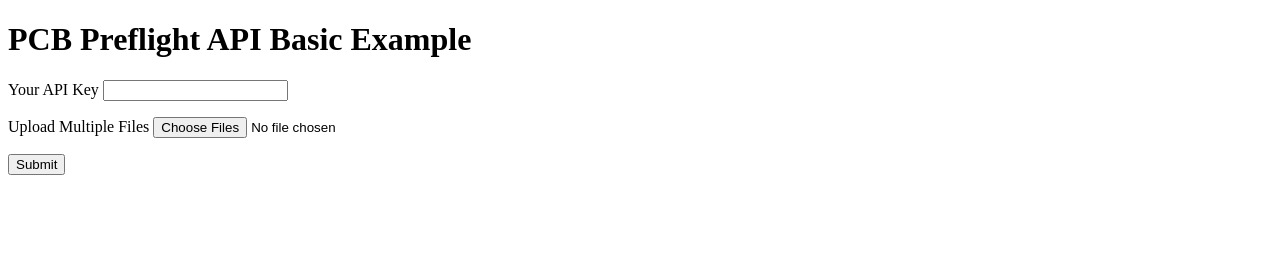
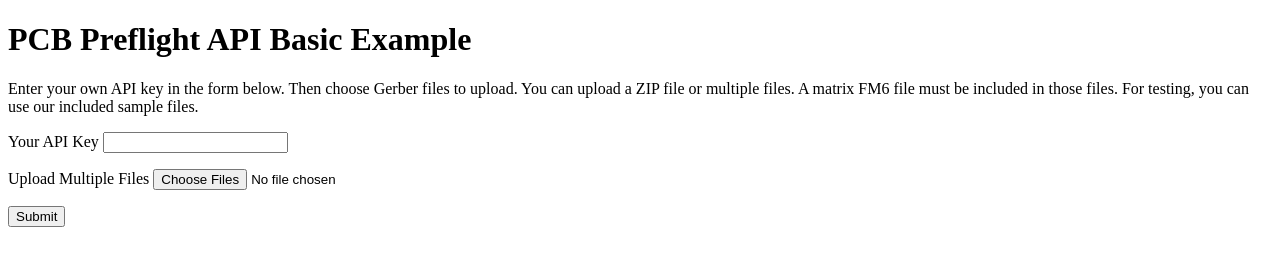
Before and after one commit to NumericalInnovations/pcbpreflight-examples, a plain HTML site: page 01_basic/index.html in a window 1280 px wide. Drawn offline with Linux system fonts and the light colour scheme.

Commit message:
Fix instructions.

```diff
--- a/01_basic/index.html
+++ b/01_basic/index.html
@@ -8,6 +8,13 @@
   <body>
 
     <h1>PCB Preflight API Basic Example</h1>
+    <p>
+      Enter your own API key in the form below.
+      Then choose Gerber files to upload.
+      You can upload a ZIP file or multiple files.
+      A matrix FM6 file must be included in those files.
+      For testing, you can use our included sample files.
+    </p>
 
     <form id="form1">
       Your API Key <input id="api_key" type="text" value=""/>
```
